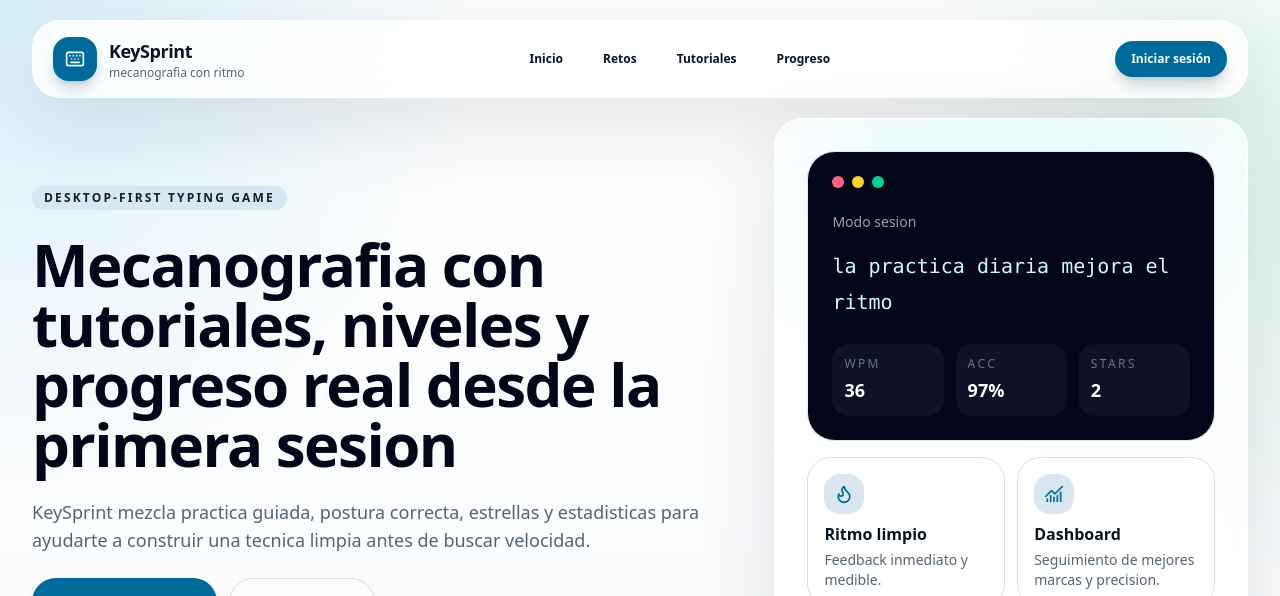
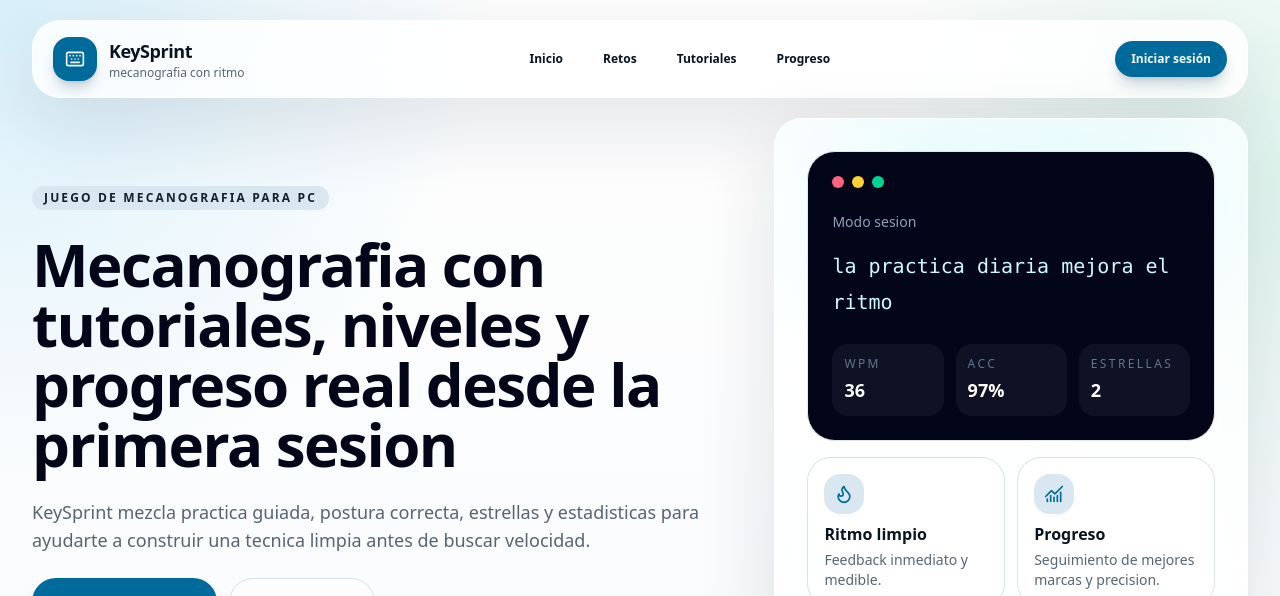
Before and after one commit to cristiand395/keyboard_game, a Next.js app: page / in a window 1280 px wide. Shown: the top 596 px of the page. Built offline with nearby package versions, Linux system fonts and the light colour scheme; no server answers; the database is empty.

Commit message:
Actualizacion de texto a esp

```diff
--- a/src/app/page.tsx
+++ b/src/app/page.tsx
@@ -14,7 +14,7 @@ export default async function HomePage() {
     <main className="shell pb-16">
       <section className="grid gap-8 lg:grid-cols-[1.2fr_0.8fr] lg:items-center">
         <div className="animate-rise space-y-6">
-          <Badge>desktop-first typing game</Badge>
+          <Badge>juego de mecanografia para pc</Badge>
           <h1 className="max-w-3xl text-5xl font-bold tracking-tight text-slate-950 md:text-6xl">
             Mecanografia con tutoriales, niveles y progreso real desde la primera sesion
           </h1>
@@ -53,14 +53,14 @@ export default async function HomePage() {
               <div className="mt-6 grid grid-cols-3 gap-3">
                 <MiniMetric label="WPM" value="36" />
                 <MiniMetric label="ACC" value="97%" />
-                <MiniMetric label="Stars" value="2" />
+                <MiniMetric label="Estrellas" value="2" />
               </div>
             </div>
             <div className="grid gap-3 sm:grid-cols-2">
               <Feature icon={<Flame className="size-5" />} title="Ritmo limpio" text="Feedback inmediato y medible." />
               <Feature
                 icon={<ChartNoAxesCombined className="size-5" />}
-                title="Dashboard"
+                title="Progreso"
                 text="Seguimiento de mejores marcas y precision."
               />
               <Feature icon={<Trophy className="size-5" />} title="Estrellas" text="Desbloqueo progresivo por nivel." />
--- a/src/app/progreso/page.tsx
+++ b/src/app/progreso/page.tsx
@@ -22,7 +22,7 @@ export default async function ProgressPage() {
   return (
     <main className="shell space-y-8 pb-16">
       <section className="space-y-3">
-        <Badge>dashboard</Badge>
+        <Badge>panel de control</Badge>
         <h1 className="text-4xl font-bold tracking-tight">Tu progreso</h1>
         <p className="max-w-2xl text-muted-foreground">
           Aqui ves tus mejores marcas, niveles completados y la traccion que llevas en el MVP.
@@ -60,8 +60,8 @@ export default async function ProgressPage() {
                   <p className="text-sm text-muted-foreground">Nivel {entry.order}</p>
                 </div>
                 <MetricItem label="WPM" value={String(entry.bestWpm)} />
-                <MetricItem label="Accuracy" value={formatPercentage(entry.bestAccuracy)} />
-                <MetricItem label="Stars" value={String(entry.bestStars)} />
+                <MetricItem label="Precisión" value={formatPercentage(entry.bestAccuracy)} />
+                <MetricItem label="Estrellas" value={String(entry.bestStars)} />
                 <Button asChild variant="outline">
                   <Link href={`/retos/${entry.levelSlug}`}>Reintentar</Link>
                 </Button>
--- a/src/components/typing-game.tsx
+++ b/src/components/typing-game.tsx
@@ -450,7 +450,7 @@ export function TypingGame({
           {!finishedResult && startedAt && (
             <div className="flex items-center justify-center gap-12 font-mono text-sm tracking-widest text-slate-400 uppercase">
               <div className="flex flex-col items-center gap-1">
-                <span className="text-[10px] opacity-60">Accuracy</span>
+                <span className="text-[10px] opacity-60">Puntaje</span>
                 <span className="text-xl font-bold text-slate-600">{formatPercentage(currentMetrics?.accuracy ?? 0)}</span>
               </div>
               <div className="flex flex-col items-center gap-1">
@@ -458,7 +458,7 @@ export function TypingGame({
                 <span className="text-xl font-bold text-slate-600">{currentMetrics?.wpm ?? 0}</span>
               </div>
               <div className="flex flex-col items-center gap-1">
-                <span className="text-[10px] opacity-60">Time</span>
+                <span className="text-[10px] opacity-60">Tiempo</span>
                 <span className="text-xl font-bold text-slate-600">{formatDuration(elapsedPreviewMs)}</span>
               </div>
             </div>
```
